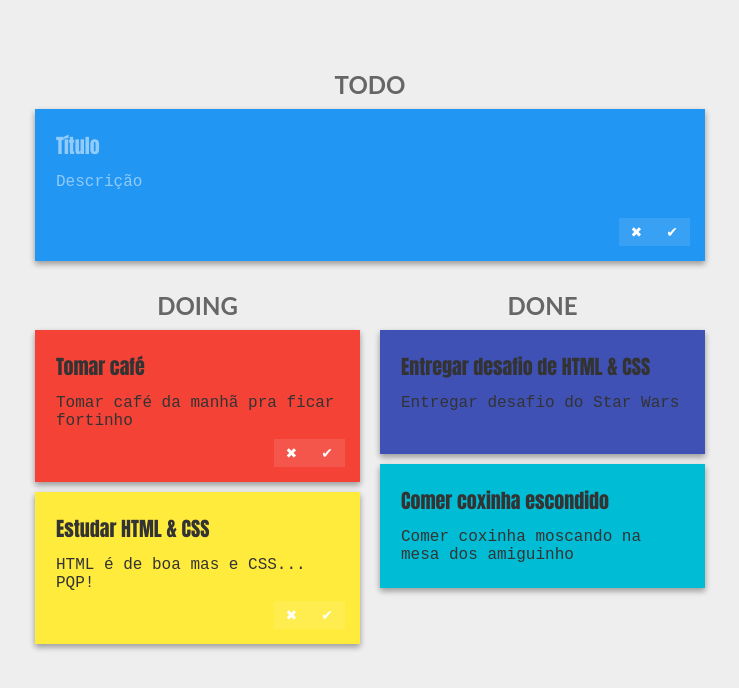
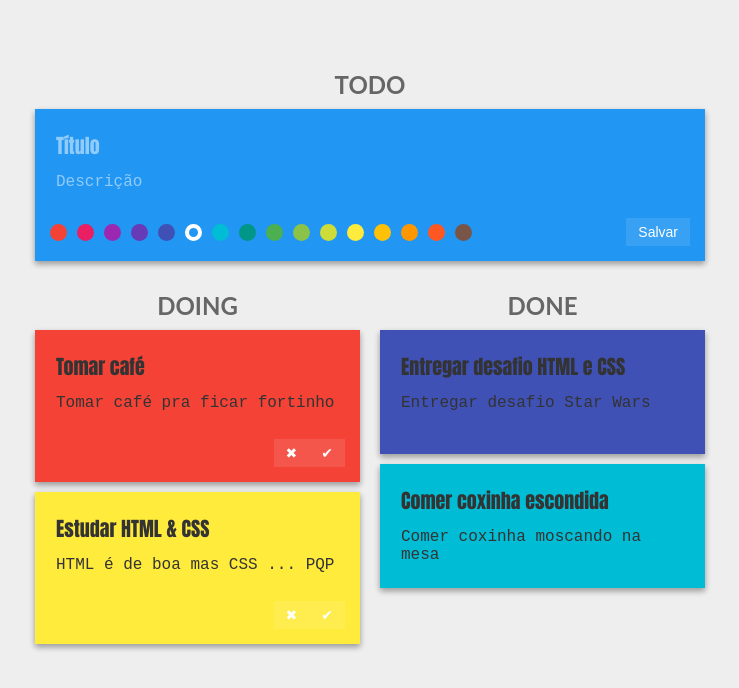
Before and after one commit to thalesnishida/todo-list, a React (Create React App) app: page / in a window 1280 px wide. Shown: the top 688 px of the page, without its empty margins (270-1009 px from the left). Built offline with nearby package versions, Linux system fonts and the light colour scheme.

Commit message:
modile some files

```diff
--- a/src/components/TodoList/Card/index.tsx
+++ b/src/components/TodoList/Card/index.tsx
@@ -1,11 +1,14 @@
 import React from 'react';
+import { CardProps } from './interface';
 
-function Card(){
-  let status = 'doing';
+function Card(props: CardProps){
+
+  const { title, description, status = 'todo', color = 'blue'} = props;
+
   return (
-<div className="card animate blue">
-        <input type="text" className="card-title" placeholder="Título" />
-        <textarea className="card-description" placeholder="Descrição"></textarea>
+<div className={`card animate ${color}`}>
+        <input type="text" className="card-title" placeholder="Título" value={title} />
+        <textarea className="card-description" placeholder="Descrição" value={description}></textarea>
 
         {status === 'todo' && (
           <div className="color-options-container">
--- /dev/null
+++ b/src/components/TodoList/Card/interface.ts
@@ -0,0 +1,29 @@
+type TodoStatus = "todo" | "doing" | "done";
+type TodoColors =
+  | "inter"
+  | "red"
+  | "pink"
+  | "purple"
+  | "deep"
+  | "indigo"
+  | "blue"
+  | "cyan"
+  | "teal"
+  | "green"
+  | "light-green"
+  | "lime"
+  | "yellow"
+  | "amber"
+  | "orange"
+  | "deep-orange"
+  | "brown";
+
+export interface Todo {
+  id?: number;
+    title?:string;
+    description?:string;
+    status?:TodoStatus;
+    color?: TodoColors
+}
+
+export interface CardProps extends Todo {}
--- a/src/components/TodoList/index.tsx
+++ b/src/components/TodoList/index.tsx
@@ -1,8 +1,19 @@
 import React from 'react';
+import './index.css';
 
-import Card from './Card/index'
-import './index.css'
+import { Todo } from './Card/interface';
+import todosJSON from './todos.json';
+import Card from './Card/index';
+
+const allTodos = todosJSON.todos as Todo[];
+
+
 function TodoList(){
+  const [todos, setTodo] = React.useState<Todo[]>(allTodos)
+
+  const doingTodos =  todos.filter((todo) => todo.status === "doing");
+  const doneTodos = todos.filter ((todo) => todo.status === "done");
+
   return (
 
     <div className="container">
@@ -16,44 +27,29 @@ function TodoList(){
       {/* <!-- DOING SECTION --> */}
       <div className="doing-section">
         <h2>DOING</h2>
-        <div className="card animate red">
-          <input type="text" className="card-title" placeholder="Título" value="Tomar café" />
-          <textarea className="card-description" placeholder="Descrição">Tomar café da manhã pra ficar fortinho</textarea>
-          <div className="card-buttons-container">
-            <button type="button" className="card-button animate">
-              ✖
-            </button>
-            <button type="button" className="card-button animate">
-              ✔
-            </button>
-          </div>
-        </div>
-        <div className="card animate yellow">
-          <input type="text" className="card-title" placeholder="Título" value="Estudar HTML & CSS" />
-          <textarea className="card-description" placeholder="Descrição">HTML é de boa mas e CSS... PQP!</textarea>
-          <div className="card-buttons-container">
-            <button type="button" className="card-button animate">
-              ✖
-            </button>
-            <button type="button" className="card-button animate">
-              ✔
-            </button>
-          </div>
-        </div>
+        {doingTodos.map((todoDoing) => {
+          return <Card
+          key={todoDoing.id}
+          id={todoDoing.id}
+          title={todoDoing.title}
+          description={todoDoing.description}
+          color={todoDoing.color}
+          status={todoDoing.status}/>
+        })}
+
       </div>
 
       {/* <!-- DONE SECTION --> */}
       <div className="done-section">
         <h2>DONE</h2>
-        <div className="card animate indigo">
-          <input type="text" className="card-title" placeholder="Título" value="Entregar desafio de HTML & CSS" />
-          <textarea className="card-description" placeholder="Descrição">Entregar desafio do Star Wars</textarea>
-        </div>
-        <div className="card animate cyan">
-          <input type="text" className="card-title" placeholder="Título" value="Comer coxinha escondido" />
-          <textarea className="card-description"
-            placeholder="Descrição">Comer coxinha moscando na mesa dos amiguinho</textarea>
-        </div>
+        {doneTodos.map((doneTodo) => {
+          return <Card key={doneTodo.id}
+          id={doneTodo.id}
+          title={doneTodo.title}
+          description={doneTodo.description}
+          color={doneTodo.color}
+          status={doneTodo.status}/>
+        })}
       </div>
     </div>
   </div>
--- /dev/null
+++ b/src/components/TodoList/todos.json
@@ -0,0 +1,27 @@
+{
+  "todos": [{
+    "id": 1,
+    "title":"Tomar café",
+    "description":"Tomar café pra ficar fortinho",
+    "status":"doing",
+    "color": "red"
+  }, {
+    "id": 2,
+    "title":"Estudar HTML & CSS",
+    "description":"HTML é de boa mas CSS ... PQP",
+    "status":"doing",
+    "color": "yellow"
+  }, {
+    "id": 3,
+    "title":"Entregar desafio HTML e CSS",
+    "description":"Entregar desafio Star Wars",
+    "status":"done",
+    "color": "indigo"
+  }, {
+    "id": 4,
+    "title":"Comer coxinha escondida",
+    "description":"Comer coxinha moscando na mesa",
+    "status":"done",
+    "color": "cyan"
+  }]
+}
```
